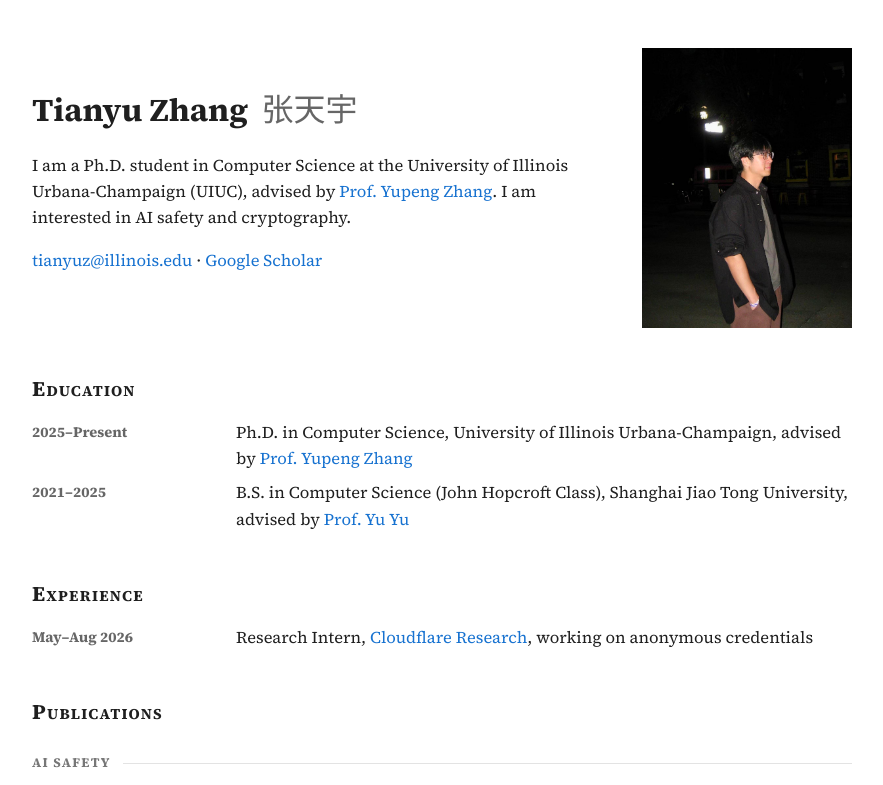
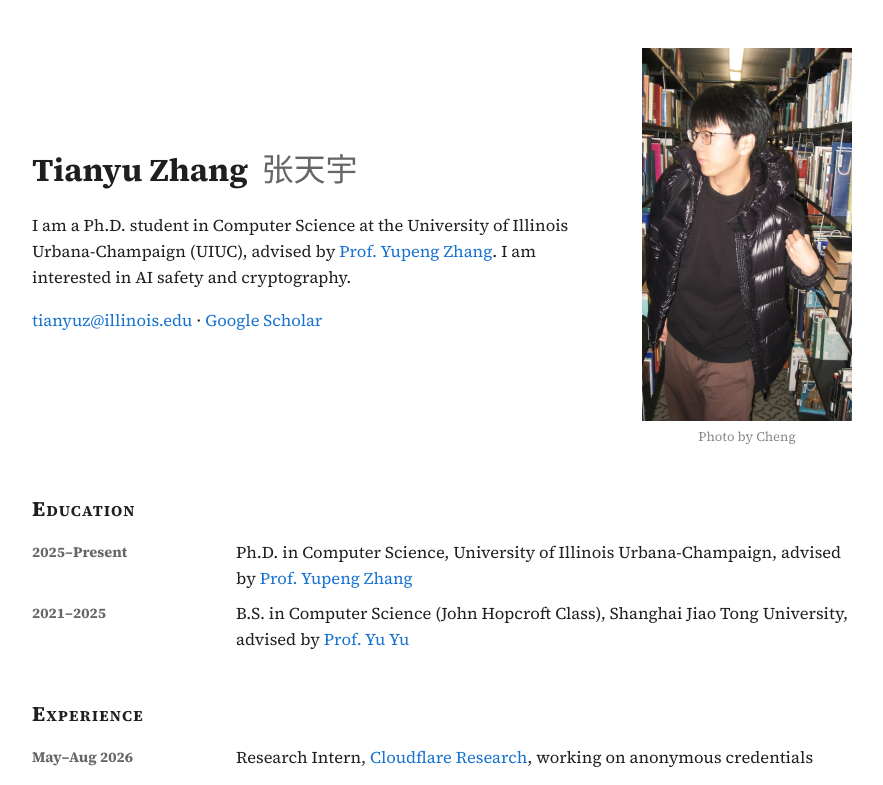
Before and after one commit to tnyuzg/tnyuzg.github.io, a plain HTML site: page index.html in a window 1280 px wide. Shown: the top 785 px of the page, without its empty margins (198-1081 px from the left). Drawn offline with Linux system fonts and the light colour scheme.

Commit message:
Switch header photo to library.jpg with photo credit
Co-Authored-By: Claude Opus 5.5 <noreply@anthropic.com>

```diff
--- a/index.html
+++ b/index.html
@@ -12,7 +12,7 @@
 
     <meta property="og:title" content="Tianyu Zhang - CS Ph.D. Student at UIUC">
     <meta property="og:description" content="Ph.D. student in computer science at UIUC, advised by Prof. Yupeng Zhang. AI safety, cryptography, zero-knowledge proofs and zk-SNARKs.">
-    <meta property="og:image" content="https://tnyuzg.github.io/image/night.jpg">
+    <meta property="og:image" content="https://tnyuzg.github.io/image/library.jpg">
     <meta property="og:url" content="https://tnyuzg.github.io/">
     <meta property="og:type" content="profile">
     <meta name="twitter:card" content="summary">
@@ -26,7 +26,7 @@
       "name": "Tianyu Zhang",
       "alternateName": "张天宇",
       "url": "https://tnyuzg.github.io/",
-      "image": "https://tnyuzg.github.io/image/night.jpg",
+      "image": "https://tnyuzg.github.io/image/library.jpg",
       "email": "mailto:tianyuz@illinois.edu",
       "jobTitle": "Ph.D. Student in Computer Science",
       "description": "Ph.D. student in computer science at the University of Illinois Urbana-Champaign, working on AI safety and cryptography, including zero-knowledge proofs and zk-SNARKs.",
@@ -64,7 +64,9 @@
         /* header */
         .hero { display: flex; gap: 40px; align-items: center; }
         .intro { flex: 1; }
-        .photo { width: 210px; flex: none; }
+        .photo { width: 210px; flex: none; margin: 0; }
+        .photo img { display: block; width: 100%; }
+        .photo figcaption { font-size: 13px; color: #888; text-align: center; margin-top: 6px; }
         h1 { font-size: 32px; font-weight: 700; margin: 0 0 12px; }
         .cn { font-weight: 400; color: #666; margin-left: .2em; }
 
@@ -111,7 +113,10 @@
                 I am interested in AI safety and cryptography.</p>
             <p><a href="mailto:tianyuz@illinois.edu">tianyuz@illinois.edu</a> · <a href="https://scholar.google.com/citations?user=cQbbysIAAAAJ">Google Scholar</a></p>
         </div>
-        <img class="photo" src="image/night.jpg" alt="Tianyu Zhang, Ph.D. student in computer science at UIUC">
+        <figure class="photo">
+            <img src="image/library.jpg" alt="Tianyu Zhang, Ph.D. student in computer science at UIUC">
+            <figcaption>Photo by Cheng</figcaption>
+        </figure>
     </header>
 
     <h2>Education</h2>
```
Also changed, not shown: image/library.jpg (added).
